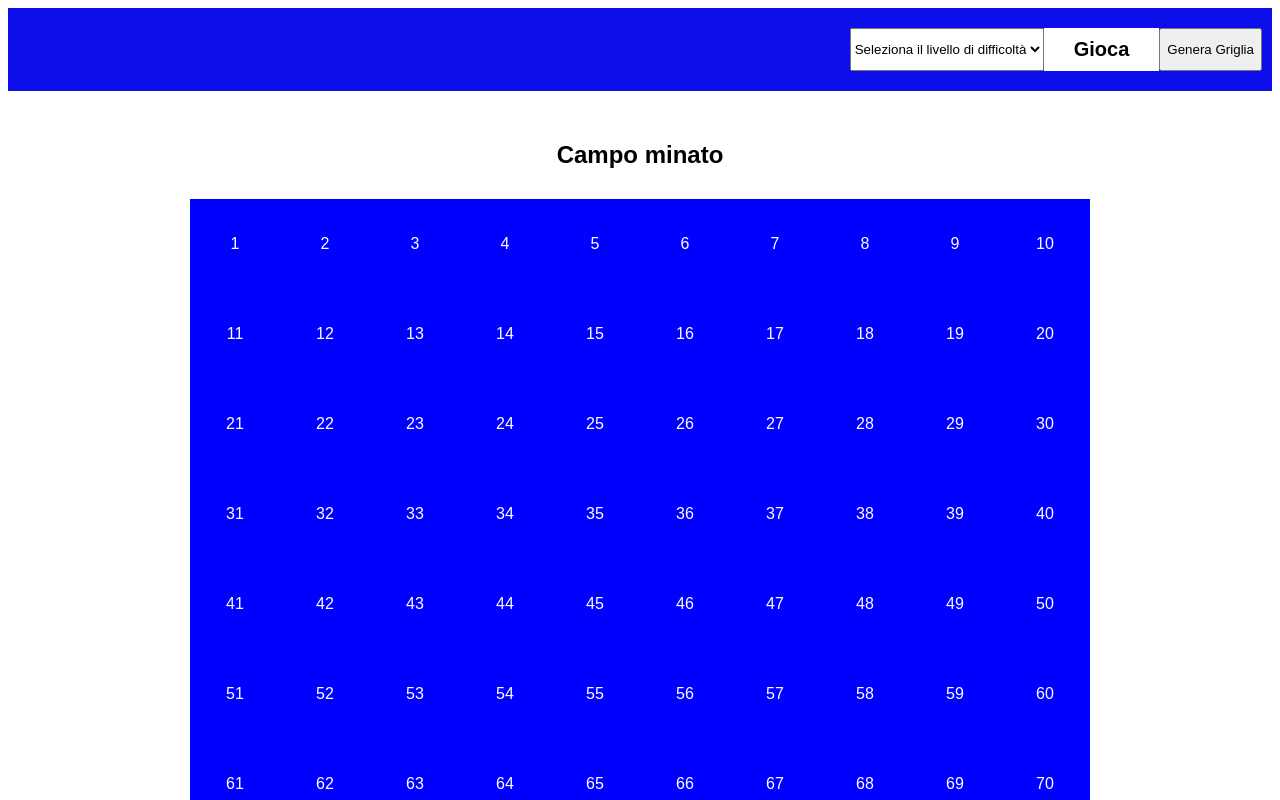
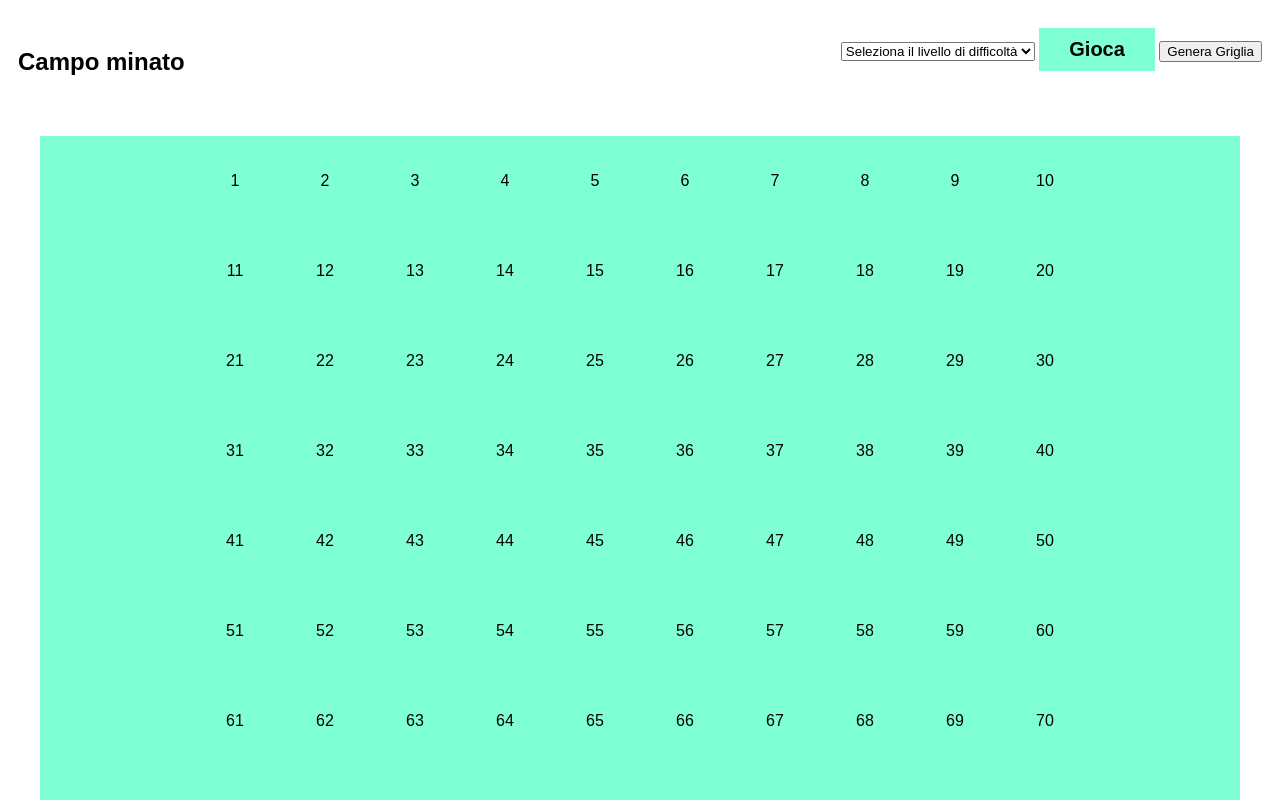
Before and after one commit to eltonanit/js-campominato-grid, a plain HTML site: page index.html in a window 1280 px wide. Both pictures are taken after a click on the button "Genera Griglia". Shown: the top 800 px of the page. Drawn offline with Linux system fonts and the light colour scheme.

Commit message:
[UPD] Fixed Css

```diff
--- a/css/style.css
+++ b/css/style.css
@@ -2,6 +2,7 @@
 
 body {
     font-family : Arial, Helvetica, sans-serif;
+
 }
 
 #grid{
@@ -13,13 +14,14 @@ body {
 }
 
 header{
-    background-color: rgb(12, 15, 234);
+    background-color: rgb(255, 255, 255);
     padding: 20px 10px;
     display: flex;
-    justify-content: flex-end;
+    justify-content: space-between;
+
 }
 
-main{
+main{background-color: #7FFFD4;
     width: 1200px;
     margin: 20px auto;
     display: flex;
@@ -33,12 +35,13 @@ main h2 {
 }
 
 .btn{
+
     padding: 10px 30px ;
     border-radius: 0px ;
 
 }
 .btn-white {
-    background-color: white;
+    background-color: #7FFFD4;
     color: black;
     border: none;
     font-size: 20px;
@@ -56,9 +59,11 @@ main h2 {
     align-items: center;
     width: calc( 100% / 10);
     height: calc( 100% / 10);
-    background-color: blue ;
+    background-color: #7FFFD4 ;
     border: 1px;
-    color: white;
+    color: black;
+    border-color: black  ;
+    border: 4px;
     cursor: pointer;
 }
 
--- a/index.html
+++ b/index.html
@@ -8,7 +8,12 @@
 </head>
 <body>
 <header>
-    <select name="" id="difficulty">
+    <div>
+        <h2>Campo minato</h2>
+    </div>
+    <div>
+ <select name="" id="difficulty">
+
         <option value="">Seleziona il livello di difficoltà</option>
         <option value="1">Facile</option>
         <option value="2">Medio</option>
@@ -16,9 +21,12 @@
     </select>
     <button id="play" class="btn btn-white">Gioca</button>
     <button id="generateGrid">Genera Griglia</button>
+
+    </div>
+
 </header>
     <main>
-        <h2>Campo minato</h2>
+
         <div id="grid"></div>
     </main>
 
```
